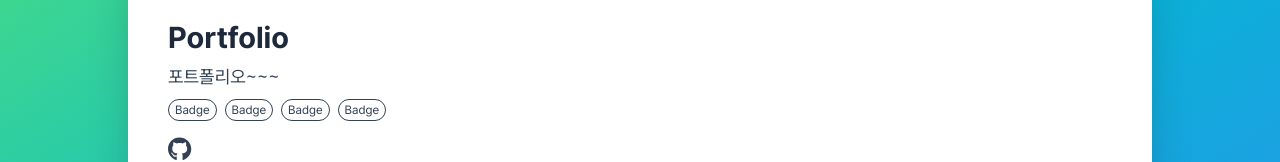
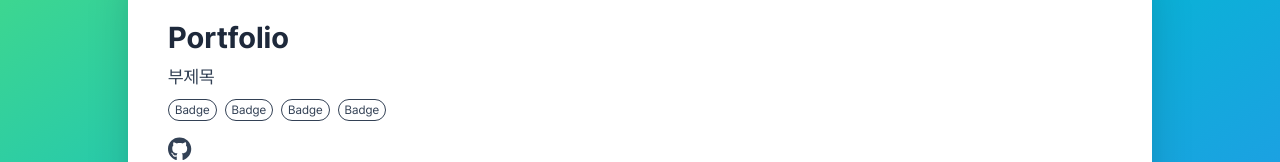
Before and after one commit to wjdtmddnr24/Curriculum-Vitae, a Next.js app: page /projects/camtact in a window 1280 px wide. Shown: the part 157-319 px from the top of the page. Built offline with nearby package versions, Linux system fonts and the light colour scheme.

Commit message:
update: update default subtitle text

```diff
--- a/src/app/projects/[id]/articles/camtact/CamtactArticle.tsx
+++ b/src/app/projects/[id]/articles/camtact/CamtactArticle.tsx
@@ -13,7 +13,7 @@ function CamtactArticle() {
     <Article>
       <Header>
         <Title>Portfolio</Title>
-        <SubTitle>포트폴리오~~~</SubTitle>
+        <SubTitle>부제목</SubTitle>
         <Badges badges={["Badge", "Badge", "Badge", "Badge"]} />
         <div className="flex gap-2 text-2xl text-slate py-2">
           <FontAwesomeIcon icon={faGithub} />
@@ -30,7 +30,7 @@ function CamtactArticle() {
         lacinia mi quis elit pellentesque, quis aliquet nisl faucibus.
       </Paragraph>
       <Image
-        src={"https://placehold.co/600x400"}
+        src={"https://placehold.co/600x400/png"}
         alt="webox logo"
         size="medium"
         width={600}
--- a/src/app/projects/[id]/articles/captain-hook/CaptainHookArticle.tsx
+++ b/src/app/projects/[id]/articles/captain-hook/CaptainHookArticle.tsx
@@ -13,7 +13,7 @@ function CaptainHookArticle() {
     <Article>
       <Header>
         <Title>Captain Hook</Title>
-        <SubTitle>소프트웨어 마에스트로 12기 메인 프로젝트</SubTitle>
+        <SubTitle>부제목</SubTitle>
         <Badges badges={["Badge", "Badge", "Badge", "Badge"]} />
         <div className="flex gap-2 text-2xl text-slate py-2">
           <FontAwesomeIcon icon={faGithub} />
@@ -30,7 +30,7 @@ function CaptainHookArticle() {
         lacinia mi quis elit pellentesque, quis aliquet nisl faucibus.
       </Paragraph>
       <Image
-        src={"https://placehold.co/600x400"}
+        src={"https://placehold.co/600x400/png"}
         alt="webox logo"
         size="medium"
         width={600}
--- a/src/app/projects/[id]/articles/portfolio/PortfolioArticle.tsx
+++ b/src/app/projects/[id]/articles/portfolio/PortfolioArticle.tsx
@@ -13,7 +13,7 @@ function PortfolioArticle() {
     <Article>
       <Header>
         <Title>Portfolio</Title>
-        <SubTitle>포트폴리오~~~</SubTitle>
+        <SubTitle>부제목</SubTitle>
         <Badges badges={["Badge", "Badge", "Badge", "Badge"]} />
         <div className="flex gap-2 text-2xl text-slate py-2">
           <FontAwesomeIcon icon={faGithub} />
@@ -30,7 +30,7 @@ function PortfolioArticle() {
         lacinia mi quis elit pellentesque, quis aliquet nisl faucibus.
       </Paragraph>
       <Image
-        src={"https://placehold.co/600x400"}
+        src={"https://placehold.co/600x400/png"}
         alt="webox logo"
         size="medium"
         width={600}
--- a/src/app/projects/[id]/articles/swm-bot/SWMBotArticle.tsx
+++ b/src/app/projects/[id]/articles/swm-bot/SWMBotArticle.tsx
@@ -13,7 +13,7 @@ function SWMBotArticle() {
     <Article>
       <Header>
         <Title>SWM Bot</Title>
-        <SubTitle>소프트웨어 마에스트로 유저 검색과 멘토링 알림 챗봇</SubTitle>
+        <SubTitle>부제목</SubTitle>
         <Badges badges={["Badge", "Badge", "Badge", "Badge"]} />
         <div className="flex gap-2 text-2xl text-slate py-2">
           <FontAwesomeIcon icon={faGithub} />
@@ -30,7 +30,7 @@ function SWMBotArticle() {
         lacinia mi quis elit pellentesque, quis aliquet nisl faucibus.
       </Paragraph>
       <Image
-        src={"https://placehold.co/600x400"}
+        src={"https://placehold.co/600x400/png"}
         alt="webox logo"
         size="medium"
         width={600}
--- a/src/app/projects/[id]/articles/tcqr/TCQRArticle.tsx
+++ b/src/app/projects/[id]/articles/tcqr/TCQRArticle.tsx
@@ -13,7 +13,7 @@ function TCQRArticle() {
     <Article>
       <Header>
         <Title>Portfolio</Title>
-        <SubTitle>포트폴리오~~~</SubTitle>
+        <SubTitle>부제목</SubTitle>
         <Badges badges={["Badge", "Badge", "Badge", "Badge"]} />
         <div className="flex gap-2 text-2xl text-slate py-2">
           <FontAwesomeIcon icon={faGithub} />
@@ -30,7 +30,7 @@ function TCQRArticle() {
         lacinia mi quis elit pellentesque, quis aliquet nisl faucibus.
       </Paragraph>
       <Image
-        src={"https://placehold.co/600x400"}
+        src={"https://placehold.co/600x400/png"}
         alt="webox logo"
         size="medium"
         width={600}
--- a/src/app/projects/[id]/articles/webox/WeboxArticle.tsx
+++ b/src/app/projects/[id]/articles/webox/WeboxArticle.tsx
@@ -13,7 +13,7 @@ function WeboxArticle() {
     <Article>
       <Header>
         <Title>Webox 클라우드 기반 블랙박스 어플리케이션</Title>
-        <SubTitle>소프트웨어 마에스트로 12기 메인 프로젝트</SubTitle>
+        <SubTitle>부제목</SubTitle>
         <Badges badges={["Badge", "Badge", "Badge", "Badge"]} />
         <div className="flex gap-2 text-2xl text-slate py-2">
           <FontAwesomeIcon icon={faGithub} />
@@ -30,7 +30,7 @@ function WeboxArticle() {
         lacinia mi quis elit pellentesque, quis aliquet nisl faucibus.
       </Paragraph>
       <Image
-        src={"https://placehold.co/600x400"}
+        src={"https://placehold.co/600x400/png"}
         alt="webox logo"
         size="medium"
         width={600}
```
